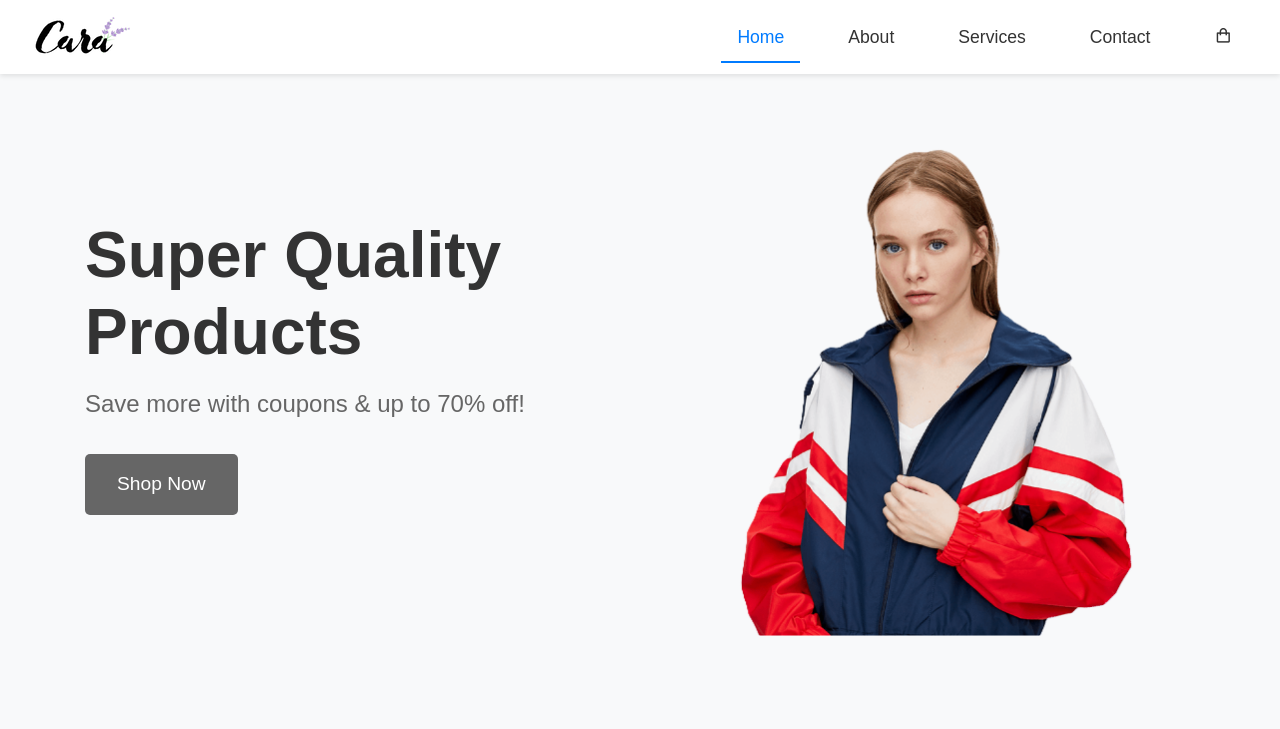
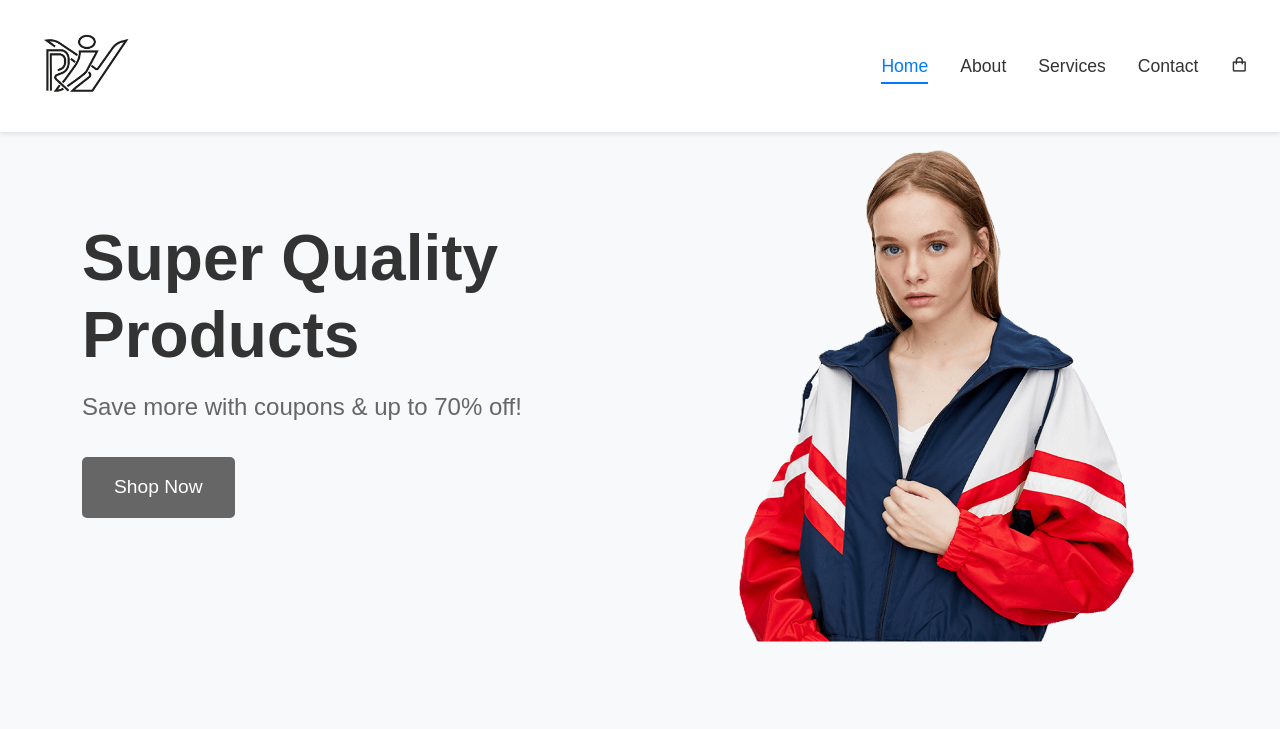
Before and after one commit to Abdessamad202/Build-and-Deploy-Ecommerce-Website, a website: page index.html in a window 1280 px wide. Shown: the top 729 px of the page. Drawn offline with nearby package versions, Linux system fonts and the light colour scheme; files whose address does not match are found by name.

Commit message:
Updated index.html

```diff
--- a/index.html
+++ b/index.html
@@ -6,7 +6,9 @@
     <meta name="viewport" content="width=device-width, initial-scale=1.0">
     <title>Home</title>
     <!-- bootstrap -->
-    <link rel="stylesheet" href="https://maxcdn.bootstrapcdn.com/bootstrap/4.5.2/css/bootstrap.min.css">
+    <!-- <link rel="stylesheet" href="https://maxcdn.bootstrapcdn.com/bootstrap/4.5.2/css/bootstrap.min.css"> -->
+     <!-- Import Bootstrap CSS -->
+<link rel="stylesheet" href="node_modules/bootstrap/dist/css/bootstrap.min.css">
 
     <link rel="stylesheet" href="./css/style.css">
     <link href='https://unpkg.com/css.gg@2.0.0/icons/css/shopping-cart.css' rel='stylesheet'>
@@ -23,7 +25,7 @@
 <body>
     <nav class="navbar">
         <div class="logo">
-            <img src="img/logo.png" alt="">
+            <img src="img/logo.jpg" style="width: 100px;" alt="">
         </div>
 
         <div class="hamburger">
```
